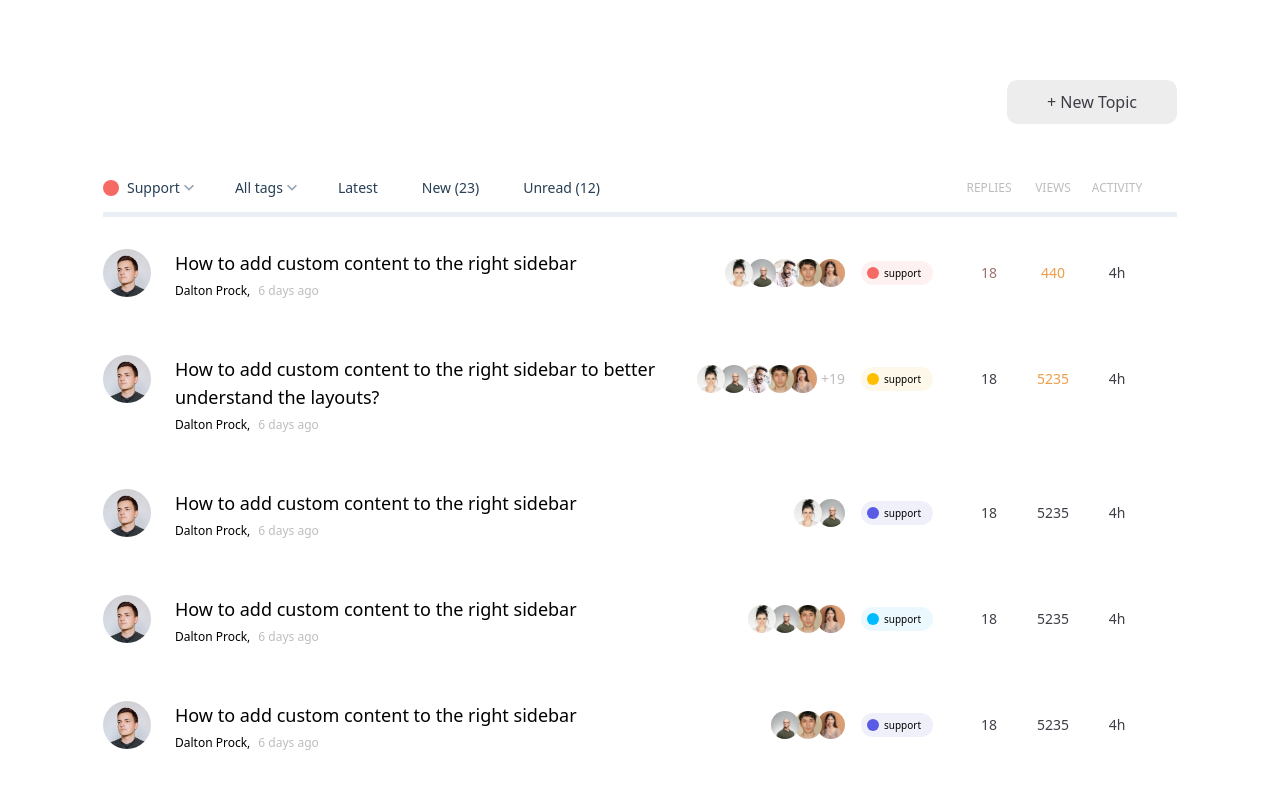
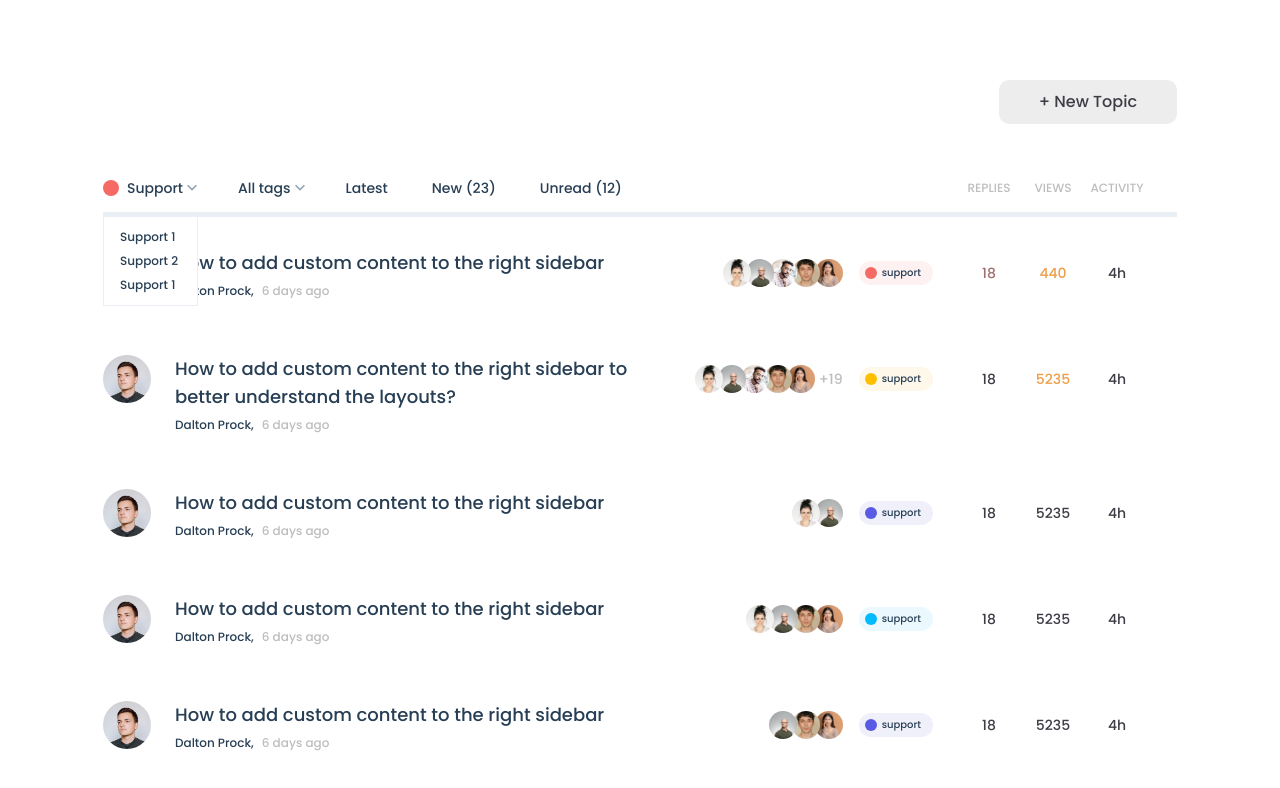
Before and after one commit to dafe-coder/Forum, a website: page index.html in a window 1280 px wide. Both pictures are taken after a click on the link "Support". Drawn offline with Linux system fonts and the light colour scheme.

Commit message:
select for tag and support added

```diff
--- a/index.html
+++ b/index.html
@@ -31,7 +31,7 @@
 				<ul
 					class="flex space-x-10 mr-6 text-nowrap max-md:overflow-x-scroll max-md:space-x-4 max-sm:mr-2"
 				>
-					<li>
+					<li class="select-link relative">
 						<a
 							href="#"
 							class="flex items-center text-blue-800 transition-all hover:scale-105"
@@ -63,8 +63,33 @@
 								/>
 							</svg>
 						</a>
+						<ul
+							class="text-xs bg-white py-3 px-4 absolute left-0 top-[calc(100%+1.125rem)] z-10 border-gray-300 border min-w-full space-y-2 hidden opacity-0"
+						>
+							<li>
+								<a
+									href="#"
+									class="text-blue-800 transition-colors hover:text-violet-600"
+									>Support 1</a
+								>
+							</li>
+							<li>
+								<a
+									href="#"
+									class="text-blue-800 transition-colors hover:text-violet-600"
+									>Support 2</a
+								>
+							</li>
+							<li>
+								<a
+									href="#"
+									class="text-blue-800 transition-colors hover:text-violet-600"
+									>Support 1</a
+								>
+							</li>
+						</ul>
 					</li>
-					<li>
+					<li class="select-link relative" id="select-tag">
 						<a
 							href="#"
 							class="flex items-center text-blue-800 transition-all hover:scale-105"
@@ -95,6 +120,31 @@
 								/>
 							</svg>
 						</a>
+						<ul
+							class="text-xs bg-white py-3 px-4 absolute left-0 top-[calc(100%+1.125rem)] z-10 border-gray-300 border min-w-full space-y-2 hidden opacity-0"
+						>
+							<li>
+								<a
+									href="#"
+									class="text-blue-800 transition-colors hover:text-violet-600"
+									>Tag 1</a
+								>
+							</li>
+							<li>
+								<a
+									href="#"
+									class="text-blue-800 transition-colors hover:text-violet-600"
+									>Tag 2</a
+								>
+							</li>
+							<li>
+								<a
+									href="#"
+									class="text-blue-800 transition-colors hover:text-violet-600"
+									>Tag 1</a
+								>
+							</li>
+						</ul>
 					</li>
 					<li>
 						<a
@@ -422,4 +472,34 @@
 			</div>
 		</div>
 	</body>
+	<script>
+		document.addEventListener('DOMContentLoaded', () => {
+			const selectLinks = document.querySelectorAll('.select-link')
+			selectLinks.forEach(item => {
+				item.addEventListener('click', e => {
+					e.preventDefault()
+					if (!item.classList.contains('expand')) {
+						selectLinks.forEach(item => {
+							item.classList.remove('expand')
+							item.querySelector('ul').style.display = 'none'
+							item.querySelector('ul').classList.remove('animate-fade')
+							item.querySelector('ul').classList.remove('animate-fadeOut')
+						})
+						item.classList.add('expand')
+						item.querySelector('ul').style.display = 'block'
+						setTimeout(() => {
+							item.querySelector('ul').classList.add('animate-fade')
+						}, 10)
+					} else {
+						item.classList.remove('expand')
+						item.querySelector('ul').classList.remove('animate-fade')
+						item.querySelector('ul').classList.add('animate-fadeOut')
+						setTimeout(() => {
+							item.querySelector('ul').style.display = 'none'
+						}, 300)
+					}
+				})
+			})
+		})
+	</script>
 </html>
--- a/tailwind.config.js
+++ b/tailwind.config.js
@@ -23,6 +23,20 @@ module.exports = {
 				17: '4.375rem', // 70px
 				25: '6.25rem', // 100px
 				37: '9.375rem', // 150px
+			},
+			animation: {
+				fade: 'fadeIn .3s ease-in-out forwards',
+				fadeOut: 'fadeOut .3s ease-in-out forwards',
+			},
+			keyframes: {
+				fadeIn: {
+					from: { opacity: 0 },
+					to: { opacity: 1 },
+				},
+				fadeOut: {
+					from: { opacity: 1 },
+					to: { opacity: 0 },
+				},
 			},
 		},
 		colors: {
```
Also changed, not shown: dist/output.css.
